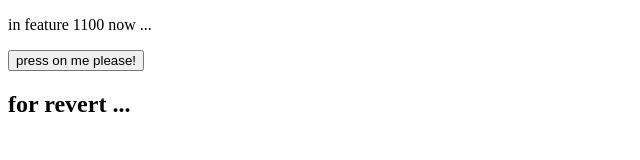
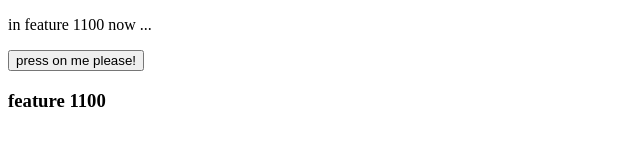
Before and after one commit to TSH61-git/git-lesson7, a plain HTML site: page index.html in a window 1280 px wide. Shown: the full height of the page, 0-640 px from the left. Drawn offline with Linux system fonts and the light colour scheme.

Commit message:
Revert "changes for revert" line 12 in html
This reverts commit f9abeea18bd7d097f392ff8fccc591e79a2b92d3.

```diff
--- a/index.html
+++ b/index.html
@@ -9,6 +9,6 @@
 <body>
     <p> in feature 1100 now ... </p>
     <button> press on me please! </button>
-    <h2> for revert ... </h2>
+    <h3> feature 1100  </h3>
 </body>
 </html>
```
